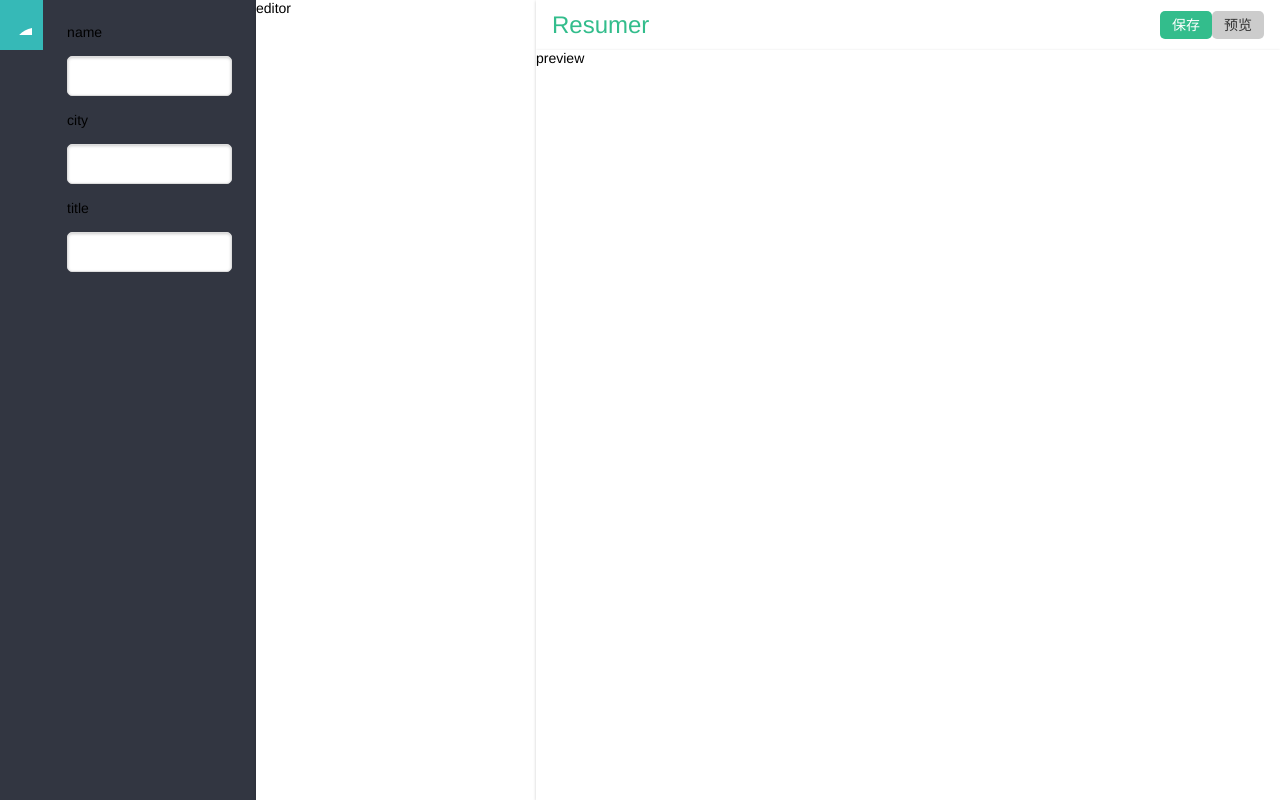
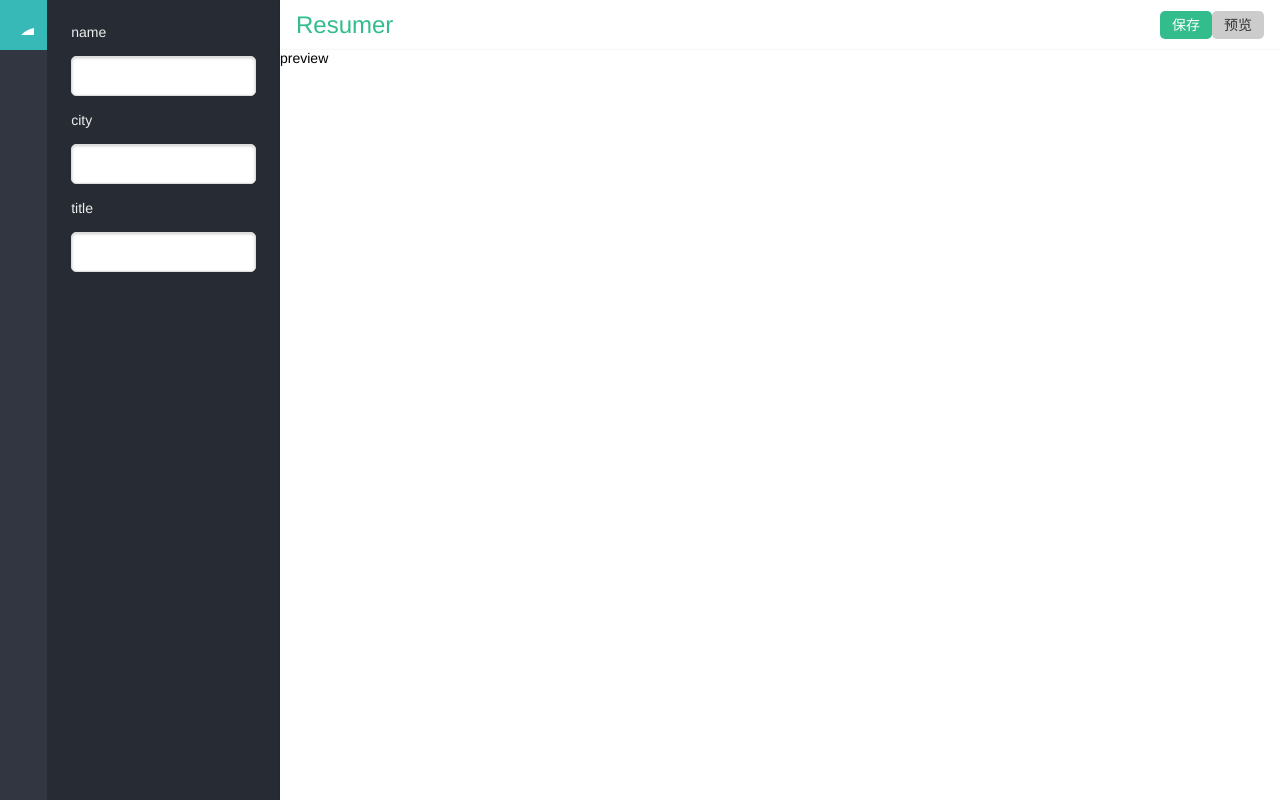
Before and after one commit to huhuayuan/-vue-resumer, a Vue app: page / in a window 1280 px wide. Built offline with nearby package versions, Linux system fonts and the light colour scheme.

Commit message:
editor style

```diff
--- a/src/App.vue
+++ b/src/App.vue
@@ -1,10 +1,9 @@
 <template>
   <div id="app">
     <div class="leftbar">
-      <Leftbar />
+      <Editor class="editor"/>
     </div>
     <main>
-      <Editor class="editor"/>
       <div class="content">
         <header>
           <Topbar  class="topbar"/>
@@ -16,7 +15,6 @@
 </template>
 
 <script>
-import Leftbar from './components/Leftbar'
 import Topbar from './components/Topbar'
 import Editor from './components/Editor'
 import Preview from './components/Preview'
@@ -25,7 +23,7 @@ import icons from './assets/icons'
 export default {
   name: 'app',
   components: {
-    Leftbar,Topbar,Editor,Preview
+    Topbar,Editor,Preview
   },
   created(){
     document.body.insertAdjacentHTML('afterbegin', icons);
@@ -42,6 +40,7 @@ export default {
   }
   .leftbar {
     background-color: #323641;
+    display: flex;
   }
   .topbar {
     background: pink;
@@ -49,7 +48,7 @@ export default {
   #app main {
     display: flex;
     flex-grow: 1;
-    min-width: 1024px;
+    // min-width: 1024px;
     /*max-width: 1400px;*/
     /*margin-top: 16px;
     margin-bottom: 16px;*/
--- a/src/components/Editor.vue
+++ b/src/components/Editor.vue
@@ -1,4 +1,136 @@
 <template>
+  <div id="editor">
+    <nav>
+      <ol>
+        <li v-for="(item,index) in resume.config" :class="{active: item.field === selected}" @click="selected = item.field">
+          <svg class="icon">
+            <use :xlink:href="`#icon-${item.icon}`"></use>
+          </svg>
+        </li>
+      </ol>
+    </nav>
+    <ol class="panels">
+      <li v-for="item in resume.config" v-show="item.field === selected">
+        <div v-if="resume[item.field] instanceof Array">
+          <div class="subitem" v-for="subitem in resume[item.field]">
+            <div class="field" v-for="(value,key) in subitem">
+              <label>{{key}}</label>
+              <input type="text" :value="value">
+            </div>
+            <hr>
+          </div>
+        </div>
+        <div v-else class="field" v-for="(value,key) in resume[item.field]">
+          <label>{{key}}</label>
+          <input type="text" v-model="resume[item.field][key]">
+        </div>
+      </li>
+    </ol>
+  </div>
+</template>
+
+<script>
+export default {
+  name: 'Editor',
+  data(){
+    return {
+      selected: 'profile',
+      resume: {
+        config: [
+          {field: 'profile',icon:'id'},
+          {field: 'work history',icon:'work'},
+          {field: 'education',icon:'book'},
+          {field: 'projects',icon:'heart'},
+          {field: 'awards',icon:'cup'},
+          {field: 'contacts',icon:'phone'}
+        ],
+        profile: {
+          name: '',
+          city: '',
+          title: ''
+        },
+        'work history': [
+          {company: 'AL',content: '我的第二份工作'},
+          {company: 'XL',content: '我的第一份工作'}
+        ],
+        education: [
+          {school: 'AL',content: '**学校'},
+          {school: 'XL',content: '**学校'}
+        ],
+        projects: [
+          {name: 'projectA',content: '文字'},
+          {name: 'projectB',content: '文字'}
+        ],
+        awards: [
+          {name: 'awardsA',content: '文字'},
+          {name: 'awardsB',content: '文字'}
+        ],
+        contacts: [
+          {contact: 'phone',content: '15513571357'},
+          {contact: 'qq',content: '584513000'}
+        ]
+      }
+    }
+  }
+}
+
+</script>
+
+<style lang="scss">
+  #editor {
+    width: 20em;
+    display: flex;
+    // flex-direction: row;
+    > nav {
+      color: #fff;
+      width: 50px;
+      > ol > li{
+        height: 50px;
+        display: flex;
+        justify-content: center;
+        align-items: center;
+        &.active{
+          background: rgb(54,185,183);
+          color: #fff;
+        }
+      }
+    }
+    .panels {
+      overflow: auto;
+      flex-grow: 1;
+      background: #272c34;
+      >li {
+        padding: 24px;
+      }
+    }
+    .field {
+      >label {
+        display: block;
+        color: #eee;
+      }
+      input[type='text']{
+        margin: 16px 0;
+        border: 1px solid #ddd;
+        width: 100%;
+        height: 40px;
+        padding: 0 8px;
+        box-shadow:inset 0 1px 3px 0 rgba(0,0,0,.2);
+        border-radius: 5px;
+        &:focus {
+          outline: none;
+        }
+      }
+    }
+  }
+  hr {
+    border: none;
+    border-top: 1px solid #ddd;
+    margin: 24px 0;
+  }
+</style>
+
+
+<!-- <template>
   <div id="editor">
     editor
   </div>
@@ -16,4 +148,4 @@ export default {
     background: #fff;
     box-shadow: 0 1px 3px 0 rgba(0,0,0,.2);
   }
-</style>
+</style> -->
```
